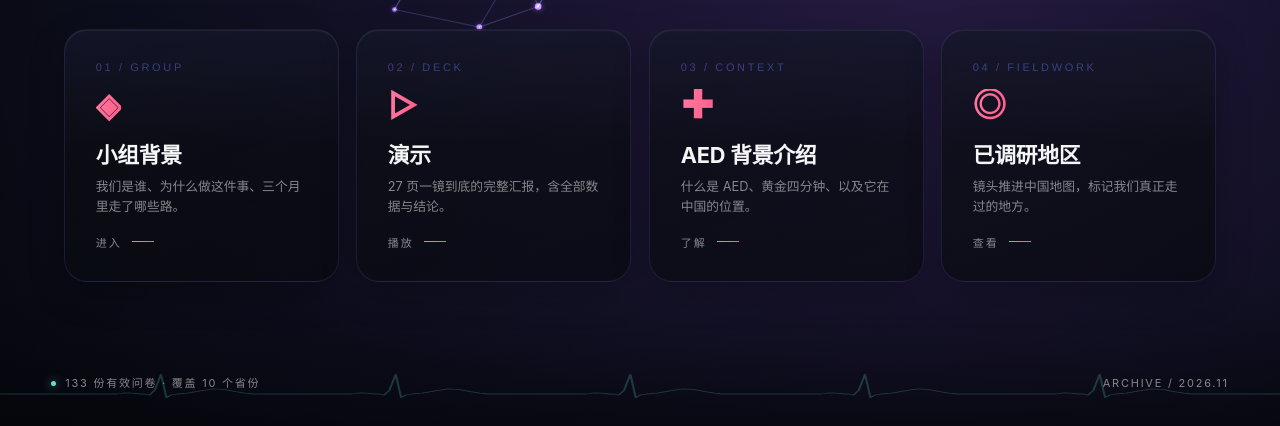
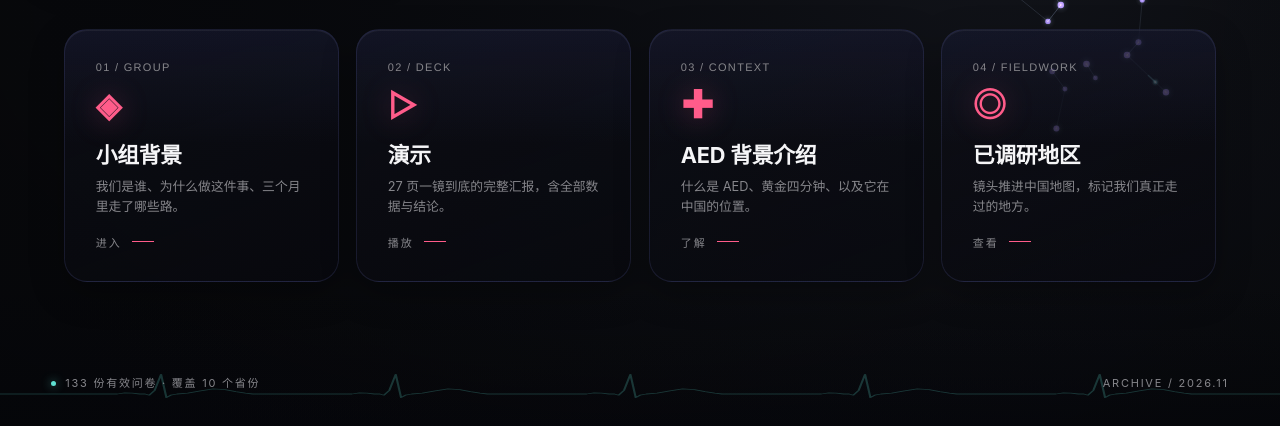
Before and after one commit to Solemn-Horizon/aed, a plain HTML site: page index.html in a window 1280 px wide. Shown: the part 374-800 px from the top of the page. Drawn offline with Linux system fonts and the light colour scheme; animation ran at ten frames a second.

Commit message:
发布/更新 index.html

```diff
--- a/index.html
+++ b/index.html
@@ -175,8 +175,15 @@ html.lite .codecrain{display:none}
   margin:0 0 clamp(10px,1.6vh,20px);font-weight:800;color:#fff;
   max-width:min(62vw,760px);
   text-shadow:0 4px 40px rgba(0,0,0,.7)}
-.home h1 .g{background:var(--grad);-webkit-background-clip:text;background-clip:text;
-  -webkit-text-fill-color:transparent;color:transparent}
+.home h1 .g{
+  /* 苹果式标题：银白金属，而不是彩色渐变。
+     彩色渐变偏"时尚/科技发布会"，苹果主标题一直是白/银 ——
+     这是"配色不像苹果"最直观的一处。金属感来自明暗过渡，不是换色相。 */
+  background:linear-gradient(176deg,#ffffff 0%,#eef0f5 38%,#c3cad8 72%,#9aa3b4 100%);
+  -webkit-background-clip:text;background-clip:text;
+  -webkit-text-fill-color:transparent;color:transparent;
+  text-shadow:none;
+  filter:drop-shadow(0 6px 30px rgba(0,0,0,.55))}
 .home .sub{font-size:clamp(13px,1.35vw,19px);color:var(--dim);letter-spacing:.02em;
   line-height:1.7;margin:0 0 clamp(24px,4vh,44px);max-width:min(52vw,620px)}
 
@@ -202,17 +209,18 @@ html.lite .codecrain{display:none}
   border-color:rgba(111,124,255,.46);
   box-shadow:0 24px 60px rgba(0,0,0,.5),inset 0 0 0 1px rgba(111,124,255,.10)}
 .card:hover::after{opacity:1}
-.card .num{font-family:var(--font-num);font-size:11px;letter-spacing:.24em;
-  color:var(--indigo-dim);transition:color .5s var(--ease)}
-.card:hover .num{color:var(--indigo)}
+.card .num{font-family:var(--font-num);font-size:11px;letter-spacing:.12em;
+  color:var(--dim);transition:color .5s var(--ease)}
+.card:hover .num{color:var(--ink)}
 .card .ico{font-size:clamp(26px,2.6vw,40px);line-height:1;margin:clamp(14px,2vh,24px) 0;
-  background:var(--grad);-webkit-background-clip:text;background-clip:text;
-  -webkit-text-fill-color:transparent;color:transparent;font-weight:700}
+  /* 苹果：图标用单一强调色，不用渐变。全页彩色渐变只保留标题一处金属感。 */
+  color:var(--accent);font-weight:600;
+  filter:drop-shadow(0 2px 14px rgba(255,92,138,.28))}
 .card h2{font-size:clamp(17px,1.7vw,26px);margin:0 0 8px;font-weight:700;letter-spacing:-.01em}
 .card p{font-size:clamp(11px,1vw,14px);color:var(--dim);margin:0;line-height:1.6}
 .card .go{margin-top:clamp(14px,2vh,22px);font-size:11px;letter-spacing:.18em;color:var(--dim);
   display:flex;align-items:center;gap:10px}
-.card .go i{display:block;width:22px;height:1px;background:var(--grad);transition:width .5s var(--ease)}
+.card .go i{display:block;width:22px;height:1px;background:var(--accent);transition:width .5s var(--ease)}
 .card:hover .go i{width:40px}
 /* 卡片逐个浮现（Build In） */
 .card{animation:cardIn .8s var(--ease) both}
@@ -243,7 +251,7 @@ html.lite .codecrain{display:none}
 .sheet h2{font-size:clamp(28px,3.6vw,52px);letter-spacing:-.03em;margin:0 0 6px;font-weight:800}
 .sheet .lead{color:var(--dim);font-size:clamp(12px,1.15vw,16px);letter-spacing:.06em;margin:0 0 clamp(26px,4vh,44px)}
 .grid2{display:grid;grid-template-columns:1fr 1fr;gap:clamp(18px,2.4vw,36px)}
-.fact{border-left:2px solid var(--grad);padding:2px 0 2px clamp(14px,1.6vw,24px);margin:0 0 clamp(18px,2.6vh,30px)}
+.fact{border-left:2px solid var(--accent);padding:2px 0 2px clamp(14px,1.6vw,24px);margin:0 0 clamp(18px,2.6vh,30px)}
 .fact .k{font-size:11px;letter-spacing:.2em;color:var(--dim);margin-bottom:8px}
 .fact .v{font-size:clamp(17px,1.9vw,28px);font-weight:700;line-height:1.35}
 .fact .d{font-size:clamp(11px,1.05vw,14px);color:var(--dim);line-height:1.7;margin-top:8px}
@@ -252,9 +260,9 @@ html.lite .codecrain{display:none}
   background:linear-gradient(180deg,var(--purple),var(--pink),transparent)}
 .tl-item{position:relative;margin:0 0 clamp(20px,3vh,34px)}
 .tl-item::before{content:"";position:absolute;left:calc(-1 * clamp(18px,2vw,32px) + 1px);
-  top:7px;width:9px;height:9px;border-radius:50%;background:var(--grad);
-  box-shadow:0 0 14px rgba(217,75,216,.6)}
-.tl-item .when{font-family:var(--font-num);font-size:12px;letter-spacing:.14em;color:var(--pink);margin-bottom:6px}
+  top:7px;width:9px;height:9px;border-radius:50%;background:var(--accent);
+  box-shadow:0 0 14px rgba(255,92,138,.5)}
+.tl-item .when{font-family:var(--font-num);font-size:12px;letter-spacing:.12em;color:var(--accent);margin-bottom:6px}
 .tl-item .what{font-size:clamp(15px,1.6vw,22px);font-weight:700;margin-bottom:4px}
 .tl-item .desc{font-size:clamp(11px,1.05vw,14px);color:var(--dim);line-height:1.7}
 .photo-row{display:grid;grid-template-columns:repeat(3,1fr);gap:clamp(10px,1.2vw,16px);margin-top:clamp(20px,3vh,34px)}
@@ -305,8 +313,7 @@ body #demoExit.on{pointer-events:auto;opacity:1 !important;transition:none !impo
    用 !important 直接落到可见（本项目反复踩到的坑）。 */
 #mapHud.on{opacity:1 !important;transform:none !important;transition:none !important}
 #mapHud .big{font-size:clamp(24px,3.0vw,42px);font-weight:800;letter-spacing:-.02em;margin-bottom:8px}
-#mapHud .big em{font-style:normal;background:var(--grad);-webkit-background-clip:text;
-  background-clip:text;-webkit-text-fill-color:transparent}
+#mapHud .big em{font-style:normal;color:var(--accent)}
 #mapHud .small{font-size:clamp(11px,1.05vw,14px);color:var(--dim);line-height:1.8;letter-spacing:.03em}
 #mapReset{position:fixed;right:clamp(20px,4vw,64px);bottom:clamp(70px,12vh,120px);
   z-index:8;opacity:0 !important;pointer-events:none}
@@ -712,24 +719,34 @@ html.lite .hud .dot,html.lite .home .card .num,html.lite .home h1{animation:none
     g.fillStyle = rg; g.fillRect(0, 0, 64, 64);
     return s;
   }
-  var SPR_C = sprite('95,224,210'), SPR_P = sprite('255,61,139'), SPR_V = sprite('160,107,255');
+  /* 克制的单色调：苹果只用一处强调，其余全是中性。
+     节点=冷白微光，突触=极淡蓝灰，脉冲=单一青色。
+     不再用青/粉/紫三色混战（那正是"花里胡哨"的来源）。 */
+  var SPR_C = sprite('120,210,205');   // 脉冲唯一色：克制的心电青
+  var SPR_V = sprite('150,170,205');   // 节点微光：冷白偏蓝
 
   function build(){
     nodes = []; edges = []; pulses = [];
-    // 6 簇，簇心偏右（左侧留给标题），避开底部卡片区
-    for (var c = 0; c < 6; c++) {
-      var cx = rr(.34, .94) * W, cy = rr(.10, .60) * H;
-      var spread = Math.min(W, H) * rr(.10, .20);
-      var n = 12 + (Math.random() * 6 | 0);
-      for (var k = 0; k < n; k++) {
-        var a = Math.random() * 6.283, r = Math.pow(Math.random(), .62) * spread;
+    /* 极简版：只在【右侧一块区域】放 2 个簇、共约 26 个节点。
+       苹果的背景是"大留白 + 一处焦点"，不是满屏铺网络。
+       簇心集中在右上（x .62-.88, y .22-.52），完全避开标题与卡片。 */
+    var CLUSTERS = [
+      { cx: .70, cy: .34, spread: .13, n: 14 },
+      { cx: .86, cy: .55, spread: .10, n: 11 }
+    ];
+    for (var c = 0; c < CLUSTERS.length; c++) {
+      var C0 = CLUSTERS[c];
+      var ccx = C0.cx * W, ccy = C0.cy * H;
+      var spread = Math.min(W, H) * C0.spread;
+      for (var k = 0; k < C0.n; k++) {
+        var a = Math.random() * 6.283, r = Math.pow(Math.random(), .55) * spread;
         nodes.push({
-          x: cx + Math.cos(a) * r, y: cy + Math.sin(a) * r,
-          z: .55 + Math.random() * .75, cl: c, fire: 0
+          x: ccx + Math.cos(a) * r, y: ccy + Math.sin(a) * r,
+          z: .6 + Math.random() * .6, cl: c, fire: 0
         });
       }
     }
-    // 每节点连最近 2 个同簇邻居 + 少量跨簇长程
+    // 每节点只连最近 1 个同簇邻居（更疏、更像"星图"而不是蜘蛛网）
     for (var i = 0; i < nodes.length; i++) {
       var A = nodes[i], cand = [];
       for (var j = 0; j < nodes.length; j++) {
@@ -738,13 +755,13 @@ html.lite .hud .dot,html.lite .home .card .num,html.lite .home h1{animation:none
         cand.push({ j: j, d: Math.hypot(A.x - B.x, A.y - B.y), same: A.cl === B.cl });
       }
       cand.sort(function(p, q){ return p.d - q.d; });
-      var link = 0;
-      for (var m = 0; m < cand.length && link < 2; m++) {
-        if (cand[m].same) { edges.push({ a: i, b: cand[m].j, hot: 0 }); link++; }
+      for (var m = 0; m < cand.length; m++) {
+        if (cand[m].same) { edges.push({ a: i, b: cand[m].j, hot: 0 }); break; }
       }
-      if (Math.random() < .12) {
+      // 极少的长程连接（8%），保持"网络感"但不杂乱
+      if (Math.random() < .08) {
         for (var m2 = 0; m2 < cand.length; m2++) {
-          if (!cand[m2].same && cand[m2].d < Math.min(W, H) * .6) {
+          if (!cand[m2].same && cand[m2].d < Math.min(W, H) * .45) {
             edges.push({ a: i, b: cand[m2].j, hot: 0 }); break;
           }
         }
@@ -801,15 +818,13 @@ html.lite .hud .dot,html.lite .home .card .num,html.lite .home h1{animation:none
     }
     env = Math.exp(-sinceBeat * 4.2);
 
-    // 发光渐变底：环心(0.72W)附近最亮，冷紫→深靛→冷蓝黑。
-    // 提亮：原 .5/.38/.22 叠在 #05060b 上过暗（实测全图均亮仅 22.9），
-    // 提高到 .62/.5/.3，让背景真正成为可见的氛围层。
-    var g = ctx.createRadialGradient(W * .72, H * .38, 0, W * .72, H * .38, Math.max(W, H) * .95);
-    g.addColorStop(0, 'rgba(58,38,96,' + (.62 + env * .14).toFixed(3) + ')');
-    g.addColorStop(.35, 'rgba(38,30,74,.5)');
-    g.addColorStop(.7, 'rgba(22,25,54,.3)');
-    g.addColorStop(1, 'rgba(10,12,24,0)');
-    ctx.fillStyle = '#07080f';
+    /* 苹果式中性底：不是紫，而是极深的近黑 + 一处极淡的冷光。
+       紫调正是"配色不像苹果"的主因 —— 苹果深色界面几乎都是中性黑。 */
+    var g = ctx.createRadialGradient(W * .78, H * .36, 0, W * .78, H * .36, Math.max(W, H) * .8);
+    g.addColorStop(0, 'rgba(38,42,54,' + (.34 + env * .05).toFixed(3) + ')');
+    g.addColorStop(.45, 'rgba(24,27,36,.2)');
+    g.addColorStop(1, 'rgba(8,9,13,0)');
+    ctx.fillStyle = '#07080b';
     ctx.fillRect(0, 0, W, H);
     ctx.fillStyle = g;
     ctx.fillRect(0, 0, W, H);
@@ -820,9 +835,9 @@ html.lite .hud .dot,html.lite .home .card .num,html.lite .home h1{animation:none
       var e = edges[i], A = nodes[e.a], B = nodes[e.b];
       e.hot = Math.max(0, e.hot - dt * 2.2);
       var z = (A.z + B.z) * .5;
-      /* 提亮：原 .07+.06z 太淡（画面近乎不可见），提到 .16+.12z */
-      ctx.strokeStyle = 'rgba(130,145,255,' + (.16 + .12 * z + e.hot * .38).toFixed(3) + ')';
-      ctx.lineWidth = (.6 + .6 * z) + e.hot * 1.2;
+      /* 克制的突触：只要隐约可见的连接感，不要"蜘蛛网" */
+      ctx.strokeStyle = 'rgba(140,158,190,' + (.11 + .08 * z + e.hot * .3).toFixed(3) + ')';
+      ctx.lineWidth = (.5 + .45 * z) + e.hot * 0.9;
       ctx.beginPath(); ctx.moveTo(A.x, A.y); ctx.lineTo(B.x, B.y); ctx.stroke();
     }
 
@@ -840,13 +855,15 @@ html.lite .hud .dot,html.lite .home .card .num,html.lite .home h1{animation:none
       if (!n1 || !n2) { pulses.splice(p, 1); continue; }
       var px = n1.x + (n2.x - n1.x) * pu.t, py = n1.y + (n2.y - n1.y) * pu.t;
       var tp = Math.max(0, pu.t - .18);
-      ctx.strokeStyle = pu.warm ? 'rgba(255,61,139,.5)' : 'rgba(95,224,210,.5)';
-      ctx.lineWidth = 1.6;
+      /* 单色脉冲：不再用粉/青两色区分（那是"花里胡哨"的来源之一）。
+         统一克制的冷青，靠亮度而非色相区分强弱。 */
+      ctx.strokeStyle = 'rgba(120,210,205,.42)';
+      ctx.lineWidth = 1.5;
       ctx.beginPath();
       ctx.moveTo(n1.x + (n2.x - n1.x) * tp, n1.y + (n2.y - n1.y) * tp);
       ctx.lineTo(px, py); ctx.stroke();
-      var pr = 3 + 2 * ((n1.z + n2.z) * .5);
-      ctx.drawImage(pu.warm ? SPR_P : SPR_C, px - pr, py - pr, pr * 2, pr * 2);
+      var pr = 2.4 + 1.6 * ((n1.z + n2.z) * .5);
+      ctx.drawImage(SPR_C, px - pr, py - pr, pr * 2, pr * 2);
     }
 
     // 节点
```
